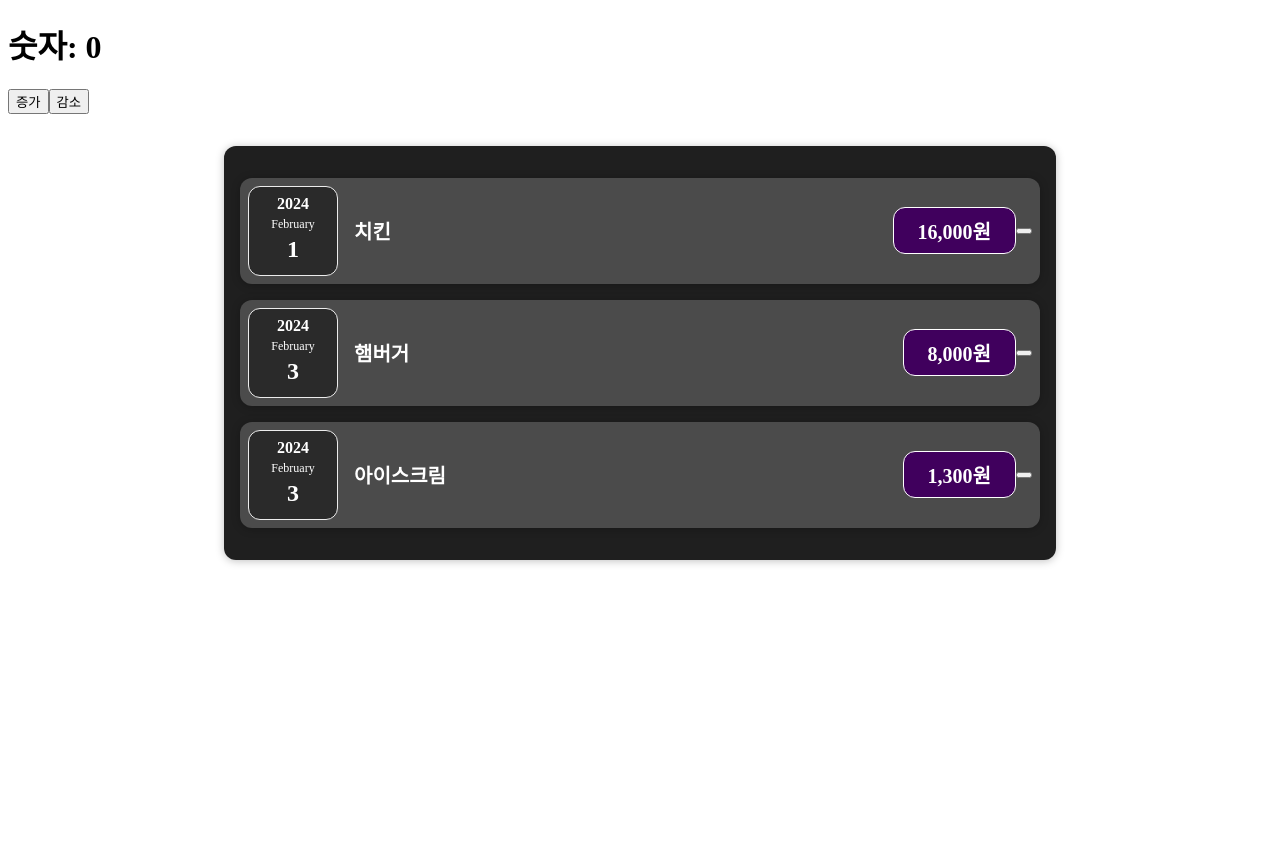
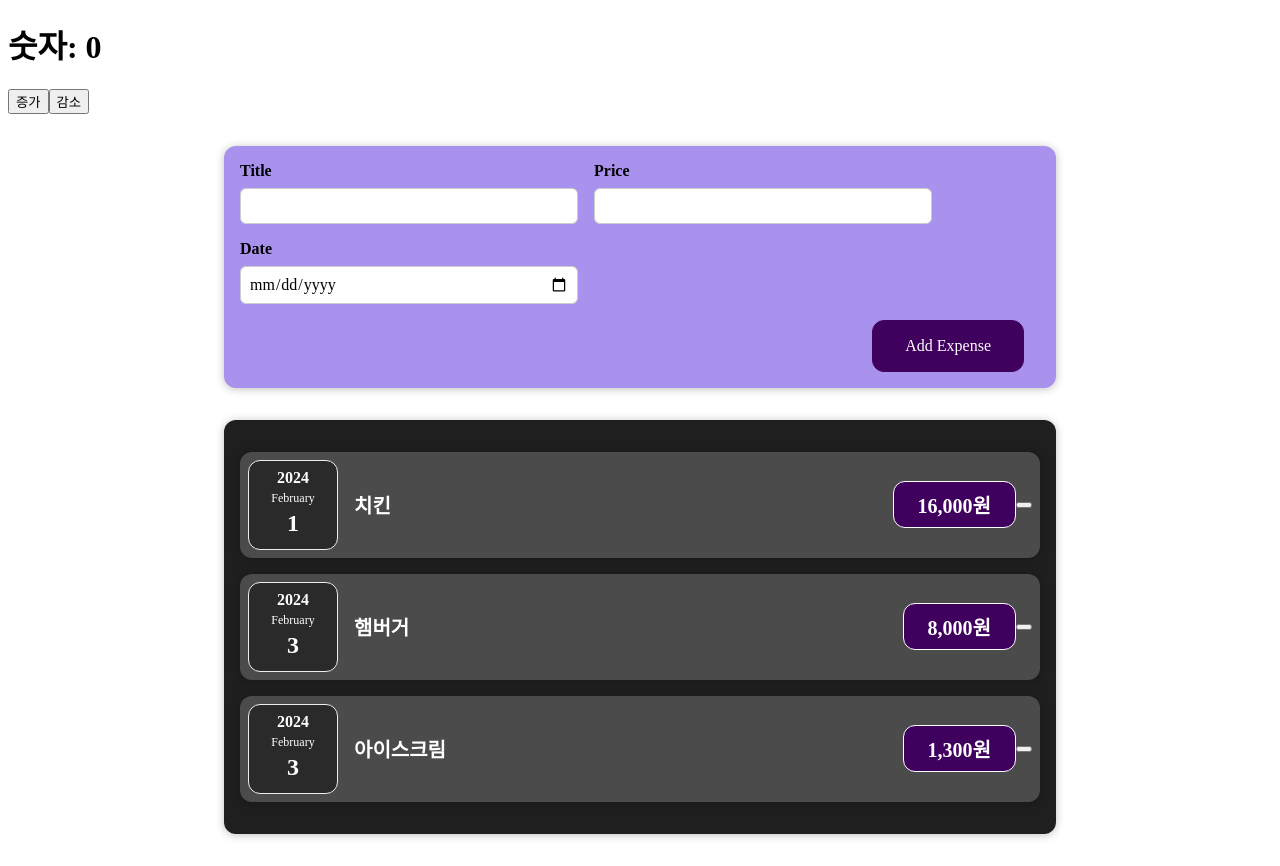
Before and after one commit to seyoung0314/react-study, a React (Vite) app: page / in a window 1280 px wide. Before the commit the page ends 800 px from the top, so only its background shows below. Built offline with nearby package versions, Linux system fonts and the light colour scheme.

Commit message:
지출양식추가

```diff
--- a/src/App.jsx
+++ b/src/App.jsx
@@ -1,6 +1,7 @@
 import React from "react";
 import ExpenseList from "./components/expenses/ExpenseList.jsx";
 import Counter from "./components/Counter";
+import NewExpense from "./components/new-expense/NewExpense";
 
 // 컴포넌트
 function App() {
@@ -64,6 +65,7 @@
   return (
     <>
       <Counter />
+      <NewExpense />
       <ExpenseList expenses={expenses} />
     </>
   );
--- /dev/null
+++ b/src/components/new-expense/ExpenseForm.css
@@ -0,0 +1,23 @@
+.new-expense__controls {
+  display: flex;
+  flex-wrap: wrap;
+  gap: 1rem;
+  margin-bottom: 1rem;
+  text-align: left;
+}
+.new-expense__control label {
+  font-weight: bold;
+  margin-bottom: 0.5rem;
+  display: block;
+}
+.new-expense__control input {
+  font: inherit;
+  padding: 0.5rem;
+  border-radius: 6px;
+  border: 1px solid #ccc;
+  width: 20rem;
+  max-width: 100%;
+}
+.new-expense__actions {
+  text-align: right;
+}
--- /dev/null
+++ b/src/components/new-expense/ExpenseForm.jsx
@@ -0,0 +1,42 @@
+import React from 'react';
+import './ExpenseForm.css';
+const ExpenseForm = () => {
+  // 오늘 날짜를 YYYY-MM-DD 형식으로 가져오는 함수
+  const getTodayDate = () => {
+    const today = new Date();
+    const year = today.getFullYear();
+    const month = String(today.getMonth() + 1).padStart(2, '0'); // 월은 0부터 시작하므로 1을 더해줌
+    const day = String(today.getDate()).padStart(2, '0');
+    return `${year}-${month}-${day}`;
+  };
+  return (
+    <form>
+      <div className='new-expense__controls'>
+        <div className='new-expense__control'>
+          <label>Title</label>
+          <input type='text' />
+        </div>
+        <div className='new-expense__control'>
+          <label>Price</label>
+          <input
+            type='number'
+            min='100'
+            step='100'
+          />
+        </div>
+        <div className='new-expense__control'>
+          <label>Date</label>
+          <input
+            type='date'
+            min='2019-01-01'
+            max={getTodayDate()}
+          />
+        </div>
+      </div>
+      <div className='new-expense__actions'>
+        <button type='submit'>Add Expense</button>
+      </div>
+    </form>
+  );
+};
+export default ExpenseForm;
--- /dev/null
+++ b/src/components/new-expense/NewExpense.css
@@ -0,0 +1,34 @@
+.new-expense {
+  background-color: #a892ee;
+  padding: 1rem;
+  margin: 2rem auto;
+  width: 50rem;
+  max-width: 95%;
+  border-radius: 12px;
+  text-align: center;
+  box-shadow: 0 1px 8px rgba(0, 0, 0, 0.25);
+}
+.new-expense button {
+  font: inherit;
+  cursor: pointer;
+  padding: 1rem 2rem;
+  border: 1px solid #40005d;
+  background-color: #40005d;
+  color: white;
+  border-radius: 12px;
+  margin-right: 1rem;
+}
+.new-expense button:hover,
+.new-expense button:active {
+  background-color: #510674;
+  border-color: #510674;
+}
+.new-expense button.alternative {
+  color: #220131;
+  border-color: transparent;
+  background-color: transparent;
+}
+.new-expense button.alternative:hover,
+.new-expense button.alternative:active {
+  background-color: #ddb3f8;
+}
--- /dev/null
+++ b/src/components/new-expense/NewExpense.jsx
@@ -0,0 +1,11 @@
+import React from 'react';
+import './NewExpense.css';
+import ExpenseForm from './ExpenseForm';
+const NewExpense = () => {
+  return (
+    <div className='new-expense'>
+      <ExpenseForm />
+    </div>
+  );
+};
+export default NewExpense;
```
